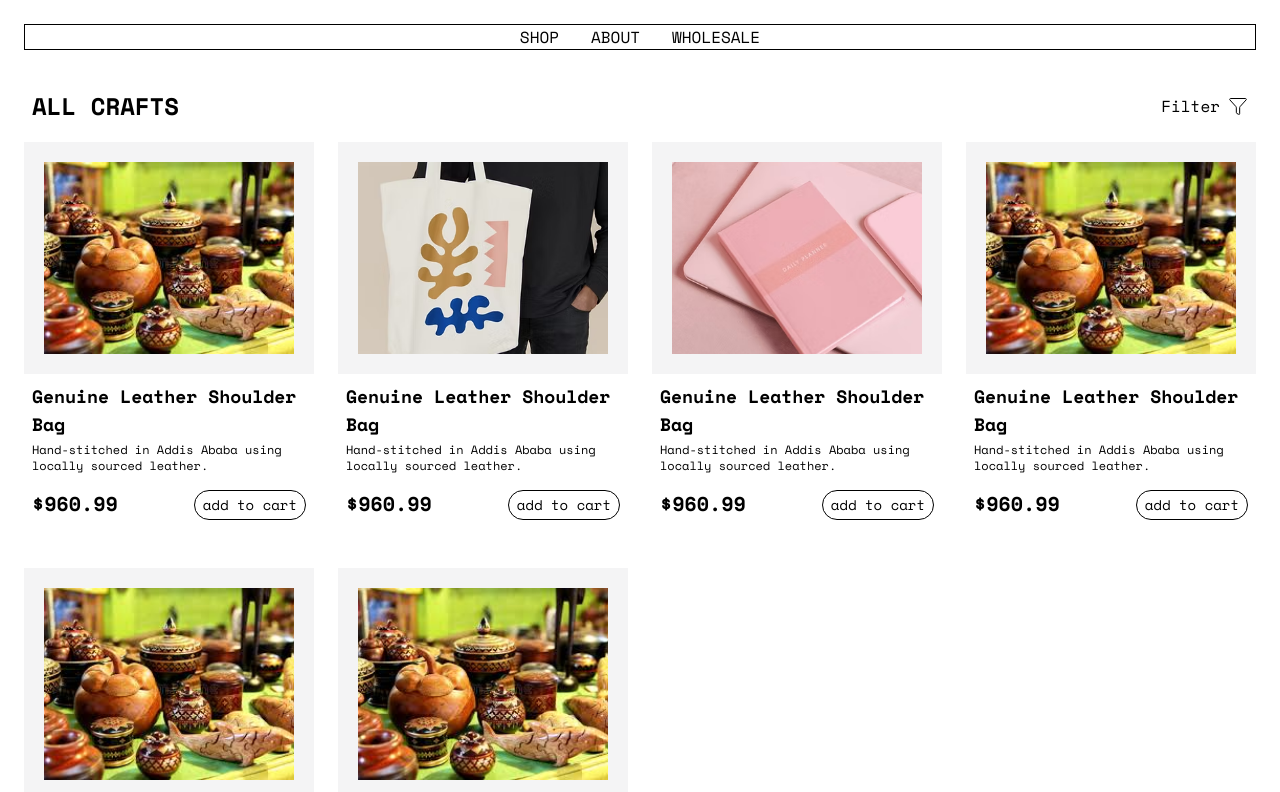
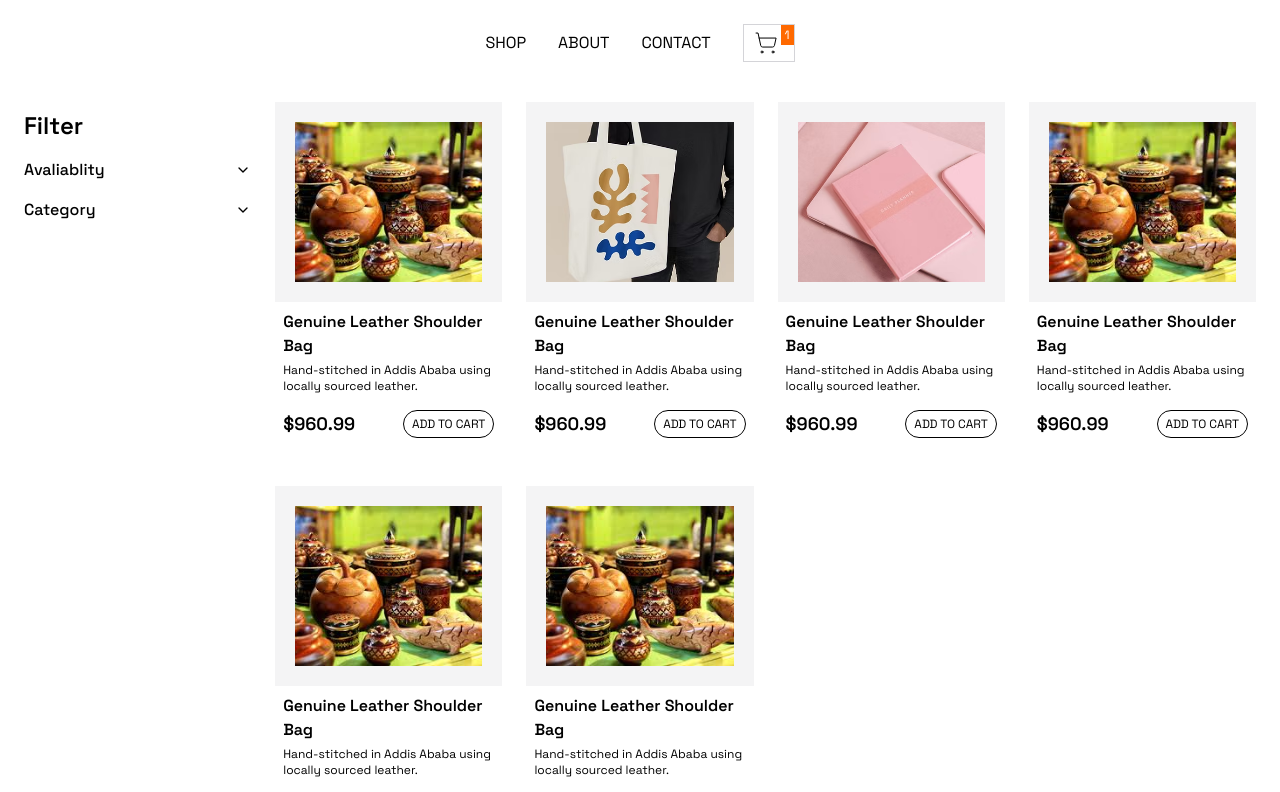
Before and after one commit to flavnat/gojo-craft, a React (Vite) app: page /product in a window 1280 px wide. Shown: the top 792 px of the page. Built offline with nearby package versions, Linux system fonts and the light colour scheme.

Commit message:
feat: filter skeleton with cart drawer

```diff
--- a/package.json
+++ b/package.json
@@ -12,6 +12,7 @@
   "dependencies": {
     "@tailwindcss/vite": "^4.1.11",
     "lucide-react": "^0.525.0",
+    "rc-slider": "^11.1.8",
     "react": "^19.1.0",
     "react-dom": "^19.1.0",
     "react-router": "^7.7.1",
--- a/src/block/Hero.jsx
+++ b/src/block/Hero.jsx
@@ -1,7 +1,7 @@
 import React from "react";
 function Hero() {
   return (
-    <div className="w-full border max-h-dvh mt-10 grid grid-cols-2 items-center">
+    <div className="w-full max-h-dvh mt-10 grid grid-cols-2 items-center">
       {/* text */}
       <div className="space-y-2 text-center">
         <h1 className="text-6xl font-semibold">
--- /dev/null
+++ b/src/components/Accordion.jsx
@@ -0,0 +1,71 @@
+import { ChevronDown } from 'lucide-react';
+import React, {
+  createContext,
+  useContext,
+  useEffect,
+  useRef,
+  useState,
+} from 'react';
+
+const AccordionContext = createContext({
+  selected: [],
+  setSelected: () => {},
+});
+
+export function Accordion({ children, value = [], onChange, ...props }) {
+  const [selected, setSelected] = useState(value);
+
+  useEffect(() => {
+    onChange?.(selected);
+  }, [selected]);
+
+  return (
+    <ul {...props}>
+      <AccordionContext.Provider value={{ selected, setSelected }}>
+        {children}
+      </AccordionContext.Provider>
+    </ul>
+  );
+}
+
+export function AccordionItem({ children, value, trigger, ...props }) {
+  const { selected, setSelected } = useContext(AccordionContext);
+  const isOpen = selected.includes(value);
+  const ref = useRef(null);
+
+  const toggleItem = () => {
+    if (isOpen) {
+      setSelected(selected.filter((v) => v !== value));
+    } else {
+      setSelected([...selected, value]);
+    }
+  };
+
+  return (
+    <li {...props}>
+      <header
+        role="button"
+        onClick={toggleItem}
+        className="flex justify-between items-center py-2 font-medium cursor-pointer"
+      >
+        {trigger}
+        <ChevronDown
+          size={16}
+          className={`transition-transform duration-300 ${
+            isOpen ? 'rotate-180' : ''
+          }`}
+        />
+      </header>
+      <div
+        className="overflow-hidden transition-all duration-300"
+        style={{
+          height: isOpen && ref.current ? ref.current.scrollHeight : 0,
+        }}
+      >
+        <div ref={ref} className="">
+          {children}
+        </div>
+      </div>
+    </li>
+  );
+}
--- /dev/null
+++ b/src/components/CartDrawer.jsx
@@ -0,0 +1,29 @@
+import React, { useState } from "react";
+import Drawer from "./Drawer";
+import { ShoppingCart } from "lucide-react";
+
+function CartDrawer() {
+  const [isDrawerOpen, setIsDrawerOpen] = useState(false);
+  return (
+    <>
+      <button
+        className="border border-zinc-300 px-2.5 py-1.5 pe-4 relative"
+        onClick={() => setIsDrawerOpen(true)}
+      >
+        <span className="absolute -top-0 right-0 bg-orange-500 p-0.5 px-1 text-xs text-white">
+          1
+        </span>
+        <ShoppingCart strokeWidth={1} />
+      </button>
+
+      <Drawer
+        isOpen={isDrawerOpen}
+        onClose={() => setIsDrawerOpen(false)}
+        title="Cart"
+        position="right"
+      ></Drawer>
+    </>
+  );
+}
+
+export default CartDrawer;
--- /dev/null
+++ b/src/components/CheckboxGroup.jsx
@@ -0,0 +1,31 @@
+export function CheckboxGroup({ options, selectedValues = [], dispatch, actionType }) {
+  const toggle = (val) => {
+    let updatedValues;
+    if (selectedValues.includes(val)) {
+      updatedValues = selectedValues.filter((v) => v !== val);
+    } else {
+      updatedValues = [...selectedValues, val];
+    }
+
+    dispatch({
+      type: actionType,
+      payload: updatedValues,
+    });
+  };
+
+  return (
+    <div className="space-y-2">
+      {options.map((opt) => (
+        <label key={opt.value} className="flex items-center text-sm gap-2 cursor-pointer">
+          <input
+            type="checkbox"
+            checked={selectedValues.includes(opt.value)}
+            onChange={() => toggle(opt.value)}
+            className="accent-blue-500 w-4 h-4"
+          />
+          <span>{opt.label}</span>
+        </label>
+      ))}
+    </div>
+  );
+}
--- a/src/components/FilterDrawer.jsx
+++ b/src/components/FilterDrawer.jsx
@@ -24,74 +24,11 @@ export default function FilterDrawer() {
         title="Filter"
         position="right"
       >
-        <div>
-          <button
-            id="dropdownDefaultButton"
-            data-dropdown-toggle="dropdown"
-            className="text-white bg-blue-700 hover:bg-blue-800 focus:ring-4 focus:outline-none focus:ring-blue-300 font-medium rounded-lg text-sm px-5 py-2.5 text-center inline-flex items-center dark:bg-blue-600 dark:hover:bg-blue-700 dark:focus:ring-blue-800"
-            type="button"
-          >
-            Dropdown button{" "}
-            <svg
-              className="w-2.5 h-2.5 ms-3"
-              aria-hidden="true"
-              xmlns="http://www.w3.org/2000/svg"
-              fill="none"
-              viewBox="0 0 10 6"
-            >
-              <path
-                stroke="currentColor"
-                stroke-linecap="round"
-                stroke-linejoin="round"
-                stroke-width="2"
-                d="m1 1 4 4 4-4"
-              />
-            </svg>
-          </button>
-
-          <div
-            id="dropdown"
-            className="z-10 hidden bg-white divide-y divide-gray-100 rounded-lg shadow-sm w-44 dark:bg-gray-700"
-          >
-            <ul
-              className="py-2 text-sm text-gray-700 dark:text-gray-200"
-              aria-labelledby="dropdownDefaultButton"
-            >
-              <li>
-                <a
-                  href="#"
-                  className="block px-4 py-2 hover:bg-gray-100 dark:hover:bg-gray-600 dark:hover:text-white"
-                >
-                  Dashboard
-                </a>
-              </li>
-              <li>
-                <a
-                  href="#"
-                  className="block px-4 py-2 hover:bg-gray-100 dark:hover:bg-gray-600 dark:hover:text-white"
-                >
-                  Settings
-                </a>
-              </li>
-              <li>
-                <a
-                  href="#"
-                  className="block px-4 py-2 hover:bg-gray-100 dark:hover:bg-gray-600 dark:hover:text-white"
-                >
-                  Earnings
-                </a>
-              </li>
-              <li>
-                <a
-                  href="#"
-                  className="block px-4 py-2 hover:bg-gray-100 dark:hover:bg-gray-600 dark:hover:text-white"
-                >
-                  Sign out
-                </a>
-              </li>
-            </ul>
-          </div>
-        </div>
+          <details className="siz">
+            <summary>Category</summary>
+            <input type="checkbox" name="tag" id="tag" />
+            <label htmlFor="tag">XY</label>
+          </details>
       </Drawer>
     </>
   );
--- a/src/components/NavBar.jsx
+++ b/src/components/NavBar.jsx
@@ -1,13 +1,16 @@
-import React from 'react'
+import { ShoppingCart } from "lucide-react";
+import React from "react";
+import CartDrawer from "./CartDrawer";
 
 export default function NavBar() {
   return (
-    <nav className='border flex justify-center'>
-        <ul className='flex gap-x-8 uppercase'>
-            <li>shop</li>
-            <li>about</li>
-            <li>wholesale</li>
-        </ul>
+    <nav className="flex justify-center w-full">
+      <ul className="flex gap-x-8 uppercase items-center justify-center">
+        <li>shop</li>
+        <li>about</li>
+        <li className="">contact</li>
+        <CartDrawer />
+      </ul>
     </nav>
-  )
+  );
 }
--- a/src/components/ProductCard.jsx
+++ b/src/components/ProductCard.jsx
@@ -6,17 +6,17 @@ function ProductCard({ image, description, name, price }) {
       {/* image */}
       <Link to={"/product/1"} >
       <div className="overflow-hidden bg-zinc-100 p-5">
-        <img src={image} alt={name} className="w-full h-48 object-cover" />
+        <img src={image} alt={name} className="w-full h-40 object-cover" />
       </div>
       </Link>
       {/* description */}
       <div className="space-y-1 p-2">
-        <p className="text-lg font-semibold">{name}</p>
+        <p className="text- font-semibold">{name}</p>
         <p className="text-xs">{description}</p>
 
         <div className="flex justify-between mt-4">
-          <p className="text-xl font-semibold">{price}</p>
-          <button className="border px-2 py-1 text-sm rounded-2xl">add to cart</button>
+          <p className="text-lg font-semibold">{price}</p>
+          <button className="border px-2 py-1 text-xs uppercase rounded-2xl">add to cart</button>
         </div>
       </div>
     </div>
--- a/src/index.css
+++ b/src/index.css
@@ -1,14 +1,16 @@
 @import url("https://fonts.googleapis.com/css2?family=Space+Mono:ital,wght@0,400;0,700;1,400;1,700&display=swap");
 @import url("https://fonts.googleapis.com/css2?family=Inter:ital,opsz,wght@0,14..32,100..900;1,14..32,100..900&display=swap");
+@import url("https://fonts.googleapis.com/css2?family=Space+Grotesk:wght@300..700&display=swap");
 @import "tailwindcss";
 
 @theme {
   --font-spacemono: "Space Mono", monospace;
   --font-inter: "Inter", sans-serif;
+  --font-spacegrotesk: "Space Grotesk", sans-serif;
 }
 @layer base {
   html {
-    @apply font-spacemono;
+    @apply font-spacegrotesk;
   }
   body {
     @apply p-6;
--- a/src/pages/ProductsPage.jsx
+++ b/src/pages/ProductsPage.jsx
@@ -1,7 +1,8 @@
-import { Funnel } from "lucide-react";
+import { Accordion, AccordionItem } from "../components/Accordion";
+import { CheckboxGroup } from "../components/CheckboxGroup";
+import FilterDrawer from "../components/FilterDrawer";
 import NavBar from "../components/NavBar";
 import ProductCard from "../components/ProductCard";
-import FilterDrawer from "../components/FilterDrawer";
 const products = [
   {
     image: "../public/./products/product-3.jpg",
@@ -41,23 +42,59 @@ const products = [
   },
 ];
 export default function ProductsPage() {
-
   return (
     <>
       <NavBar />
 
       <div className="mt-10">
-        <div className="flex justify-between mt-10 items-center px-2">
+        {/* Product Grid */}
+        {/* <div className="flex justify-between mt-10 items-center col-start-2 col-span-4">
           <h1 className="text-2xl font-semibold uppercase">All Crafts</h1>
-
-          {/* filter button */}
-
-          <FilterDrawer />
+        </div> */}
+        <div className="grid grid-cols-5 gap-x-6 gap-y-10 mt-5 items-start">
+          {/* categories */}
+          <div className="">
+            <h1 className="text-2xl font-semibold my-2">Filter</h1>
+            <Accordion>
+              <AccordionItem value={1} trigger={"Avaliablity"}>
+                <CheckboxGroup
+                  // selectedValues={availability}
+                  // dispatch={dispatch}
+                  actionType="SET_AVAILABILITY"
+                  options={[
+                    { label: "In Stock", value: "in_stock" },
+                    { label: "Out of Stock", value: "out_stock" },
+                  ]}
+                />
+              </AccordionItem>
+              <AccordionItem value={2} trigger={"Category"}>
+                <CheckboxGroup
+                  // selectedValues={availability}
+                  // dispatch={dispatch}
+                  actionType="SET_CATEGORY"
+                  options={[
+                    {
+                      label: "Clothing & Textiles",
+                      value: "clothing_textiles",
+                    },
+                    {
+                      label: "Jewelry & Accessories",
+                      value: "jewelry_accessories",
+                    },
+                    { label: "Home Decor", value: "home_decor" },
+                    { label: "Pottery", value: "pottery" },
+                    { label: "Woodcraft ", value: "woodcraft" },
+                    {
+                      label: "Paintings & Artwork",
+                      value: "paintings_artwork",
+                    },
+                  ]}
+                />
+              </AccordionItem>
+            </Accordion>
           </div>
-
-        {/* Product Grid */}
-
-        <div className="grid grid-cols-4 gap-x-6 gap-y-10 mt-5">
+          {/* products */}
+          <div className="grid grid-cols-4 col-span-4 gap-x-6 gap-y-10">
             {products.map((product) => (
               <ProductCard
                 image={product.image}
@@ -68,7 +105,7 @@ export default function ProductsPage() {
             ))}
           </div>
         </div>
-
+      </div>
     </>
   );
 }
```
Also changed, not shown: src/components/PriceRange.jsx (added, +31 -0 lines), 1 other file (tests, documents, lock files or other folders). Lines whose indentation alone changed are shown as unchanged.
